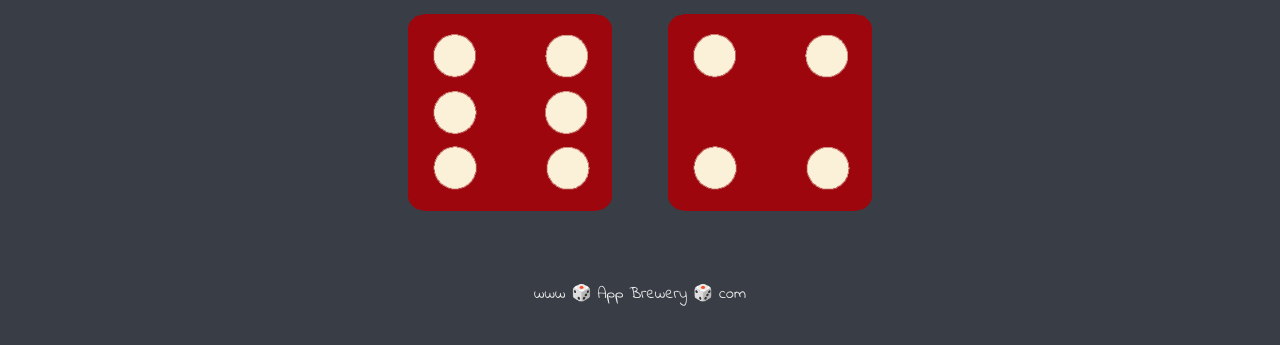
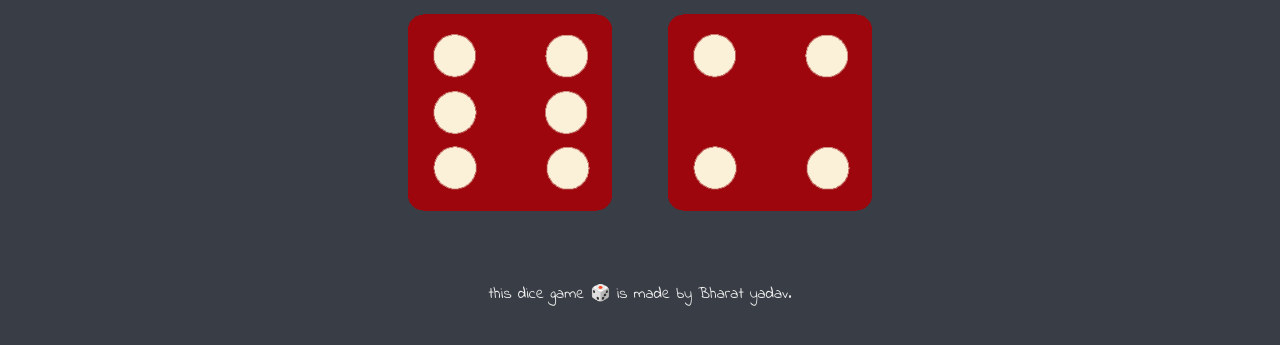
Before and after one commit to ybengineer/dice-game, a plain HTML site: page dicee.html in a window 1280 px wide. Shown: the part 347-692 px from the top of the page. Drawn offline with Linux system fonts and the light colour scheme.

Commit message:
Update dicee.html

```diff
--- a/dicee.html
+++ b/dicee.html
@@ -30,6 +30,6 @@
   </body>
 
   <footer>
-    www 🎲 App Brewery 🎲 com
+   this dice game 🎲 is made by Bharat yadav.
   </footer>
 </html>
```
